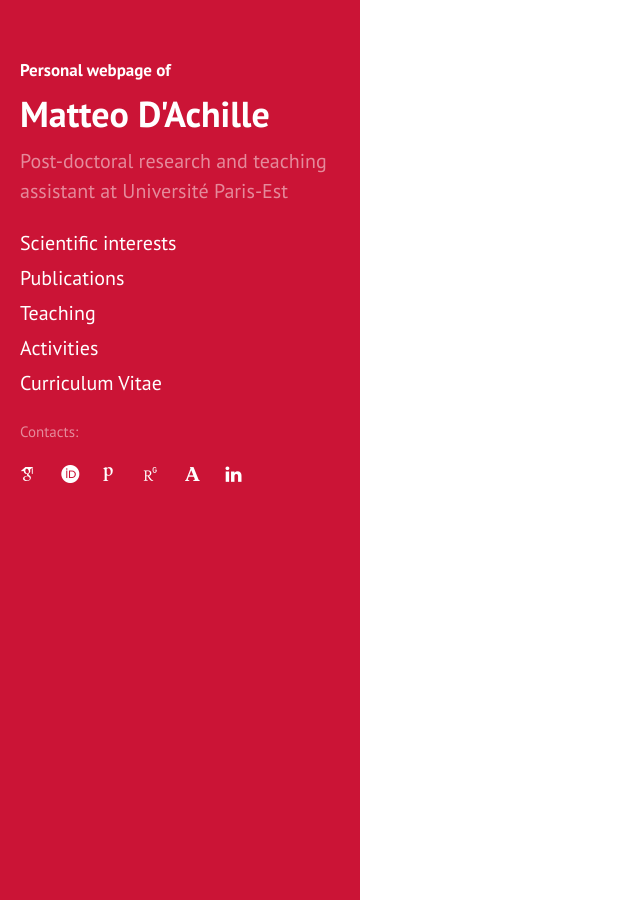
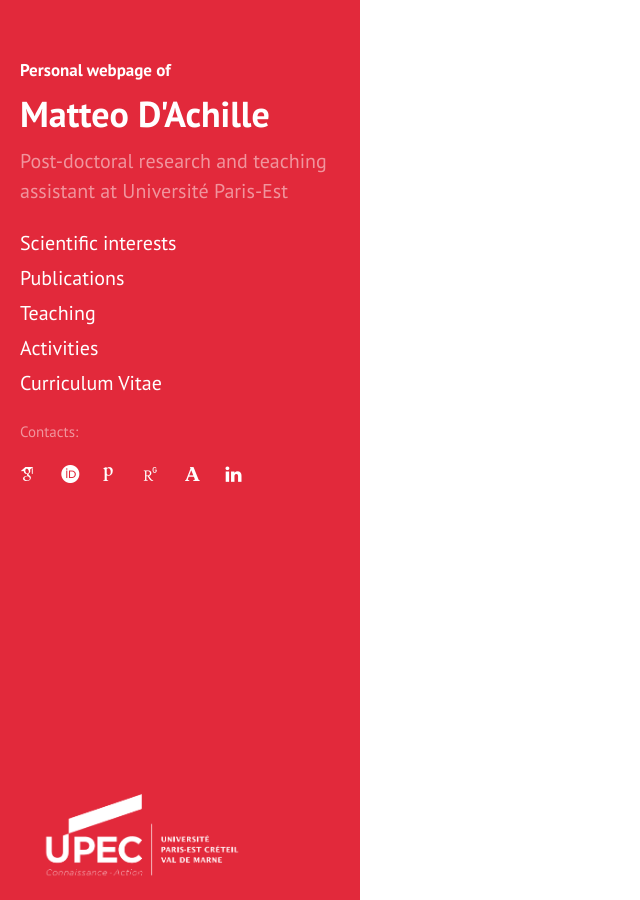
Before and after one commit to matteodachille/matteodachille.github.io, a Jekyll site: the page built from index.html, in a window 1280 px wide. Shown: the whole page, without its empty margins (0-640 px from the left). Built offline with Jekyll 4.4.1, drawn with Linux system fonts in a browser that asks for light colours; nearby versions of some CDN libraries; some web fonts are replaced; the list of posts is cut into pages by our own code.

Commit message:
Updated official logo + minor typos

```diff
--- a/_includes/sidebar.html
+++ b/_includes/sidebar.html
@@ -130,6 +130,10 @@
 
 
   </div>
+	  <div class="sidebar-logo">
+      <img src="../assets/logo-UPEC-only-white.png" />
+    </div>
+	  <!--img src="../assets/dachille2.png" /-->
 <!--
 
   <!--div class="instlogos">
--- a/public/css/hyde.css
+++ b/public/css/hyde.css
@@ -92,19 +92,21 @@ html {
   }
 
   .sidebar-logo {
-    float: right;
+    float: left;
     /*margin: auto;*/
     padding-top: 200px ;
     padding-top: 10px ;
   }
 
   .sidebar-logo img {
-  	height: 75px;
+  	height: 125px;
     display: block;
-  	border-radius: 10%;
+  	/*border-radius: 10%;
+    box-shadow: 1px 1px 3px #263238;*/
   	margin: auto !important;
-    position: inherit;
-  	box-shadow: 1px 1px 3px #263238;
+    position: absolute;
+    bottom: 0;
+
   }
   #contact-list {
       float: inherit;
@@ -349,12 +351,12 @@ a.sidebar-nav-item:focus {
 /* UPEC */
 
 .theme-base-upec .sidebar {
-  background-color: #cb1436;
+  background-color: #e2293b;
 }
 
 .theme-base-upec .content a,
 .theme-base-upec .related-posts li a:hover {
-  color: #cb1436;
+  color: #e2293b;
 }
 
 
```
Also changed, not shown: assets/logo-UPEC-only-white.png (added), assets/logo-upec.png (added).
